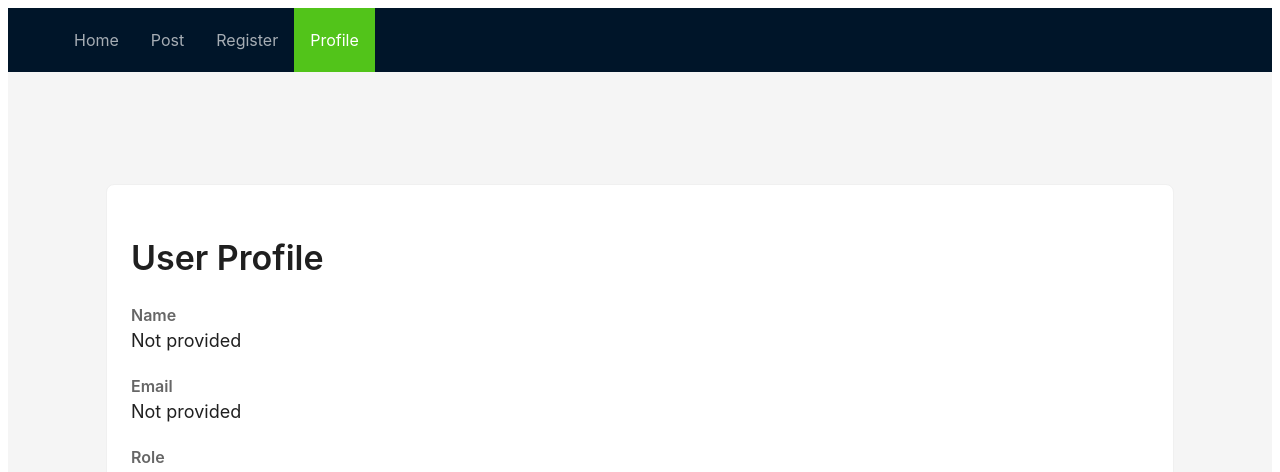
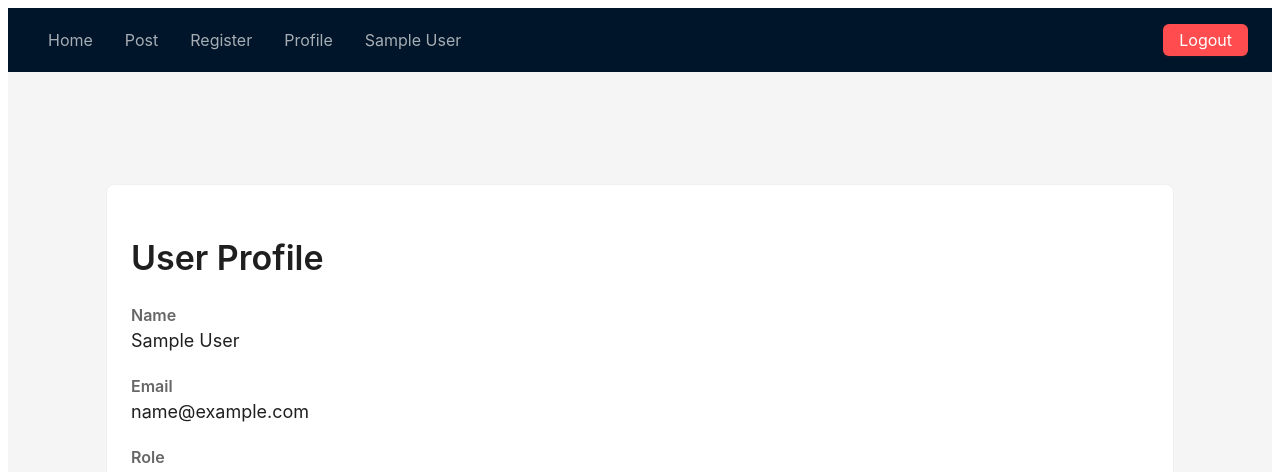
Before and after one commit to Hengsheng-Liu/CS391, a Next.js app in the folder client/: page /profile in a window 1280 px wide. Before the commit this address had no page. Shown: the top 472 px of the page. Built offline with nearby package versions, Linux system fonts and the light colour scheme; no server answers; sample sign-in values are in the browser's storage.

Commit message:
fixed the reloading issue, where everytime you reload, you'd be directed to the login page again, so no when you reload, you just see the page you were at originally, and also added a logout feature

```diff
--- a/client/src/components/header.tsx
+++ b/client/src/components/header.tsx
@@ -1,28 +1,21 @@
 import React from "react";
-import { Layout, Menu } from "antd";
+import { Layout, Menu, Button } from "antd";
 import { MenuInfo } from "rc-menu/lib/interface";
 import { useRouter } from "next/router";
 import { useAuth } from "@/contexts/UserContext";
 const { Header } = Layout;
+
 const CustomHeader = () => {
-  // You'll need to edit this array
-  const {user} = useAuth();
-  const menuItems: { key: string; label: string; href: string , disabled?:boolean}[] = [
-    // each menu item must contain:
-    // key: unique string (should be integer-like, e.g. '0' or '1')
-    // label: string
-    // href: string (route path) (should not have a trailing-slash, like '/news/'; '/news' is correct.)
+  const { user, logout } = useAuth();
+  const router = useRouter();
+
+  const menuItems = [
     { key: '0', label: 'Home', href: '/' },
     { key: '1', label: 'Post', href: '/post' },
     { key: '2', label: 'Register', href: '/register' },
     { key: '3', label: 'Profile', href: '/profile' },
-    { key: '4', label: user?.name || "",  href: '', disabled: true },
+    { key: '4', label: user?.name || "", href: '', disabled: true },
   ];
-  // Don't touch this code, use it in your Menu component from Antd
-  const router = useRouter();
-  const selectedKey = menuItems
-    .findIndex((item) => item.href === router.pathname)
-    .toString();
 
   const handleClick = (e: MenuInfo) => {
     const parsedKey = parseInt(e.key);
@@ -30,22 +23,51 @@ const CustomHeader = () => {
     router.push(menuItems[parsedKey].href);
   };
 
-  // Start editing here
-
-  return <Header style={{ display: "flex", alignItems: "center", width: "100%" }}>
-    <div style={{ width: "100%" }}>
+  return (
+    <Header
+      style={{
+        display: "flex",
+        alignItems: "center",
+        padding: "0 24px",
+        height: "64px"  // Standard Ant Design header height
+      }}
+    >
+      <div style={{
+        width: "100%",
+        display: "flex",
+        justifyContent: "space-between",
+        alignItems: "center"  // This centers items vertically
+      }}>
         <Menu
           theme="dark"
           mode="horizontal"
-        selectedKeys={[selectedKey]}
+          selectedKeys={[router.pathname]}
           onClick={handleClick}
+          style={{ flex: 1 }}  // This allows the menu to take up available space
           items={menuItems.map(item => ({
             key: item.key,
             label: item.label,
           }))}
         />
+        {user && (
+          <Button
+            type="primary"
+            danger
+            onClick={logout}
+            style={{
+              marginLeft: '16px',
+              height: '32px',  // Standard Ant Design button height
+              display: 'flex',
+              alignItems: 'center',
+              justifyContent: 'center'
+            }}
+          >
+            Logout
+          </Button>
+        )}
       </div>
-  </Header>;
+    </Header>
+  );
 };
 
 export default CustomHeader;
--- a/client/src/contexts/UserContext.tsx
+++ b/client/src/contexts/UserContext.tsx
@@ -1,7 +1,7 @@
 import React, { createContext, useState, useContext, useEffect, ReactNode } from 'react';
 import { useRouter } from 'next/router';
 
-interface User{
+interface User {
   id: number;
   email: string;
   name: string;
@@ -9,18 +9,47 @@ interface User{
 
 interface AuthContextType {
   user: User | null;
-  setUser: (user: User) => void;
+  setUser: (user: User | null) => void;
+  logout: () => void;
+  loading: boolean;
 }
 
-// Create the context with default values
 const AuthContext = createContext<AuthContextType | undefined>(undefined);
-// Provide the context
+
 export const AuthProvider = ({ children }: { children: ReactNode }) => {
   const [user, setUser] = useState<User | null>(null);
+  const [loading, setLoading] = useState(true);
   const router = useRouter();
 
+  useEffect(() => {
+    const storedUser = localStorage.getItem('user');
+    if (storedUser) {
+      setUser(JSON.parse(storedUser));
+    }
+    setLoading(false);
+  }, []);
+
+  const handleSetUser = (newUser: User | null) => {
+    setUser(newUser);
+    if (newUser) {
+      localStorage.setItem('user', JSON.stringify(newUser));
+    } else {
+      localStorage.removeItem('user');
+    }
+  };
+
+  const logout = () => {
+    handleSetUser(null);
+    router.push('/login');
+  };
+
   return (
-    <AuthContext.Provider value={{ user, setUser}}>
+    <AuthContext.Provider value={{
+      user,
+      setUser: handleSetUser,
+      logout,
+      loading
+    }}>
       {children}
     </AuthContext.Provider>
   );
--- a/client/src/layout/layout.tsx
+++ b/client/src/layout/layout.tsx
@@ -1,23 +1,45 @@
 "use client";
-import React, { use, useEffect } from "react";
-import { Layout } from "antd";
+import React, { useEffect } from "react";
+import { Layout, Spin } from "antd";
 import CustomHeader from "../components/header";
 import { useAuth } from "@/contexts/UserContext";
-import {useRouter } from "next/router";
+import { useRouter } from "next/router";
 const { Content, Footer } = Layout;
 
 const LayoutComponent = ({ children }: { children: React.ReactNode }) => {
-  const { user } = useAuth();
+  const { user, loading } = useAuth();
   const router = useRouter();
   const lastPart = router.pathname.split('/').filter(Boolean).pop();
+  const isPublicRoute = lastPart === "login";
+
   useEffect(() => {
-    if (!user) {
+    if (!loading && !user && !isPublicRoute) {
       router.push("/login");
     }
-  }, []);
+  }, [user, loading, isPublicRoute]);
+
+  // Show loading spinner while checking auth
+  if (loading) {
+    return (
+      <div style={{
+        height: '100vh',
+        display: 'flex',
+        justifyContent: 'center',
+        alignItems: 'center'
+      }}>
+        <Spin size="large" />
+      </div>
+    );
+  }
+
+  // Don't render anything while redirecting
+  if (!loading && !user && !isPublicRoute) {
+    return null;
+  }
+
   return (
     <Layout className="layout" style={{ minHeight: "100vh" }}>
-      {lastPart !== "login" && <CustomHeader />}
+      {!isPublicRoute && <CustomHeader />}
       <Content style={{ padding: "0 50px", marginTop: 64 }}>
         <div
           className="site-layout-content"
--- a/client/src/pages/profile.tsx
+++ b/client/src/pages/profile.tsx
@@ -1,5 +1,5 @@
 import { useEffect, useState } from "react";
-import { Typography, Card, List, Button, Tabs, Tag } from "antd";
+import { Typography, Card, List, Button, Tabs, Tag, Spin } from "antd";
 import { useAuth } from "@/contexts/UserContext";
 import { useRouter } from "next/router";
 
@@ -18,44 +18,49 @@ interface Event {
 }
 
 export default function Profile() {
-  const { user } = useAuth();
+  const { user, loading } = useAuth();
   const router = useRouter();
   const [createdEvents, setCreatedEvents] = useState<Event[]>([]);
   const [rsvpedEvents, setRsvpedEvents] = useState<Event[]>([]);
   const [activeTab, setActiveTab] = useState('1');
 
   useEffect(() => {
-    if (!user) {
-      router.push("/login");
+    if (!loading && !user) {
+      router.push('/login');
       return;
     }
 
-    // Fetch events created by the user
-    const fetchCreatedEvents = async () => {
+    // Only fetch events if we have a user
+    if (user?.id) {
+      const fetchEvents = async () => {
         try {
           const response = await fetch("/api/events");
           const data = await response.json();
+          // Filter events for the current user
           const userEvents = data.filter((event: Event) => event.host_id === user.id);
           setCreatedEvents(userEvents);
         } catch (error) {
-        console.error("Error fetching created events:", error);
+          console.error("Error fetching events:", error);
         }
       };
 
-    // Fetch events the user has RSVP'd to
-    const fetchRsvpedEvents = async () => {
-      try {
-        const response = await fetch(`/api/rsvp?user_id=${user.id}`);
-        const data = await response.json();
-        setRsvpedEvents(data);
-      } catch (error) {
-        console.error("Error fetching RSVPed events:", error);
+      fetchEvents();
     }
-    };
+  }, [user, loading, router]);
 
-    fetchCreatedEvents();
-    fetchRsvpedEvents();
-  }, [user]);
+  // Show loading state
+  if (loading) {
+    return (
+      <div style={{ display: 'flex', justifyContent: 'center', alignItems: 'center', height: '100vh' }}>
+        <Spin size="large" />
+      </div>
+    );
+  }
+
+  // If no user, don't render anything (redirect will happen in useEffect)
+  if (!user) {
+    return null;
+  }
 
   const EventList = ({ events, type }: { events: Event[], type: string }) => (
     <List
@@ -88,7 +93,6 @@ export default function Profile() {
     />
   );
 
-  // Define tabs items
   const items = [
     {
       key: '1',
@@ -115,7 +119,7 @@ export default function Profile() {
               Name
             </Typography.Text>
             <Typography.Text style={{ fontSize: "18px" }}>
-              {user?.name || "Not provided"}
+              {user.name}
             </Typography.Text>
           </div>
 
@@ -124,7 +128,7 @@ export default function Profile() {
               Email
             </Typography.Text>
             <Typography.Text style={{ fontSize: "18px" }}>
-              {user?.email || "Not provided"}
+              {user.email}
             </Typography.Text>
           </div>
 
```
Also changed, not shown: client/src/pages/login/index.tsx (+22 -15 lines), 1 other file (tests, documents, lock files or other folders). Lines whose indentation alone changed are shown as unchanged.
